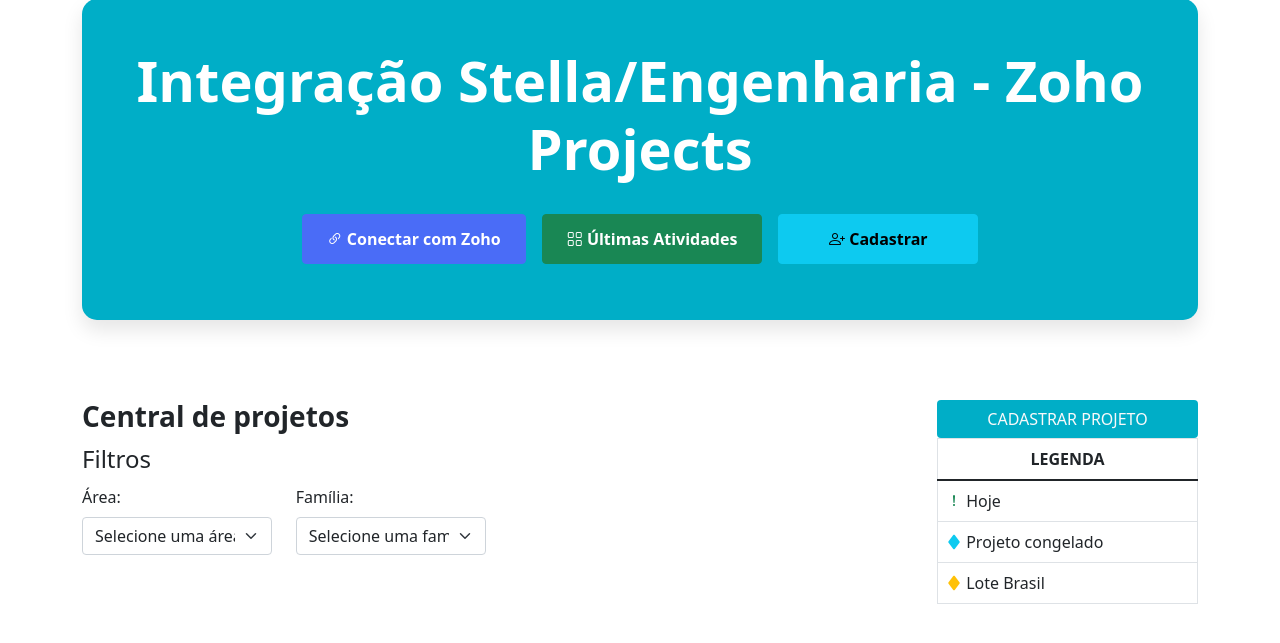
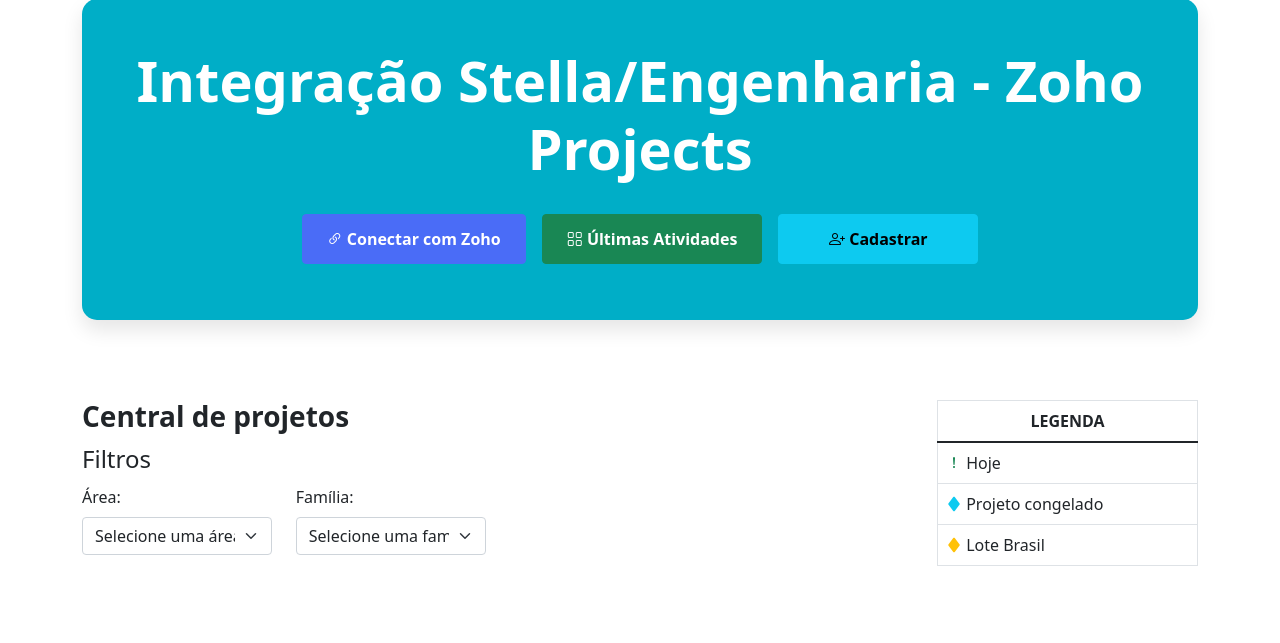
Before and after one commit to danielbrol-stella/StellaZoho, a Flask app: page / in a window 1280 px wide. Shown: the part 105-748 px from the top of the page. Run offline with Flask 3, Linux system fonts and the light colour scheme.

Commit message:
fix: remoção do botão CADASTRAR PROJETO, deixando o acesso apenas pelo navbar

```diff
--- a/Templates/index.html
+++ b/Templates/index.html
@@ -94,7 +94,7 @@
     <main>
         <div class="container">
             <div class="row">
-                <div class="col-8 col-sm-8 col-md-9">
+                <div class="col-sm-12 col-md-9">
                     <h3><b>Central de projetos</b></h3>
 
                     <!--
@@ -159,12 +159,8 @@
                     </form>
                 </div>
 
-                <div class="col-4 col-sm-4 col-md-3 d-flex flex-column gap-0">
-                    <button type="button" class="btn bg-color stella-btn w-100">
-                        <a href="./cadastrar.html" class="text-decoration-none text-light">CADASTRAR PROJETO</a>
-                    </button>
-
-                    <table class="table table-bordered table-hover">
+                <div class="col-sm-12 col-md-3 d-flex flex-column gap-0">
+                        <table class="table table-bordered table-hover">
                         <thead>
                             <tr>
                                 <th class="text-center">LEGENDA</th>
```
